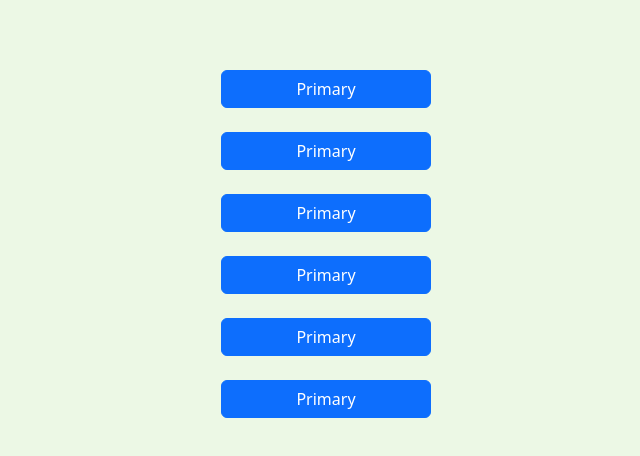
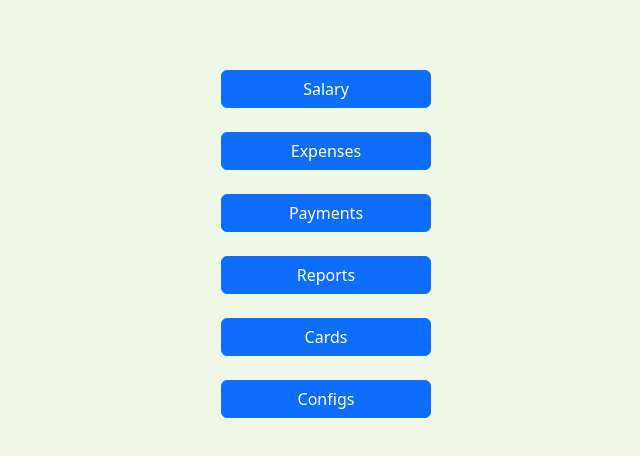
Before and after one commit to ThiagoFragaK/myFinanz, a Nuxt app: page / in a window 1280 px wide. Shown: the part 152-608 px from the top of the page, without its empty margins (0-640 px from the left). Built offline with nearby package versions, Linux system fonts and the light colour scheme; what vue3-apexcharts would draw is missing.

Commit message:
Add: Home component

```diff
--- a/components/home/HomeComponent.vue
+++ b/components/home/HomeComponent.vue
@@ -3,23 +3,82 @@
         <div class="col-2"></div>
         <div class="col-2 mt-5">
             <div class="row mt-4">
-                <button type="button" class="btn btn-primary">Primary</button>
+                <button type="button" class="btn btn-primary">Salary</button>
             </div>
             <div class="row mt-4">
-                <button type="button" class="btn btn-primary">Primary</button>
+                <button type="button" class="btn btn-primary">Expenses</button>
             </div>
             <div class="row mt-4">
-                <button type="button" class="btn btn-primary">Primary</button>
+                <button type="button" class="btn btn-primary">Payments</button>
             </div>
             <div class="row mt-4">
-                <button type="button" class="btn btn-primary">Primary</button>
+                <button type="button" class="btn btn-primary">Reports</button>
             </div>
             <div class="row mt-4">
-                <button type="button" class="btn btn-primary">Primary</button>
+                <button type="button" class="btn btn-primary">Cards</button>
             </div>
             <div class="row mt-4">
-                <button type="button" class="btn btn-primary">Primary</button>
+                <button type="button" class="btn btn-primary">Configs</button>
+            </div>
+        </div>
+        <div class="col-2"></div>
+        <div class="col-5">
+            <div class="row">
+                <apexchart
+                  type="line"
+                  :options="barChartOptions"
+                  :series="barSeries"
+                  height="350"
+                />
+            </div>
+            <div class="row">
+                <apexchart
+                    type="pie"
+                    height="350"
+                    :options="pieChartOptions"
+                    :series="pieSeries"
+                />
             </div>
         </div>
     </div>
+    <div>
+    </div>
 </template>
+
+<script>
+export default {
+    data() {
+        return {
+            // Bar Chart
+            barChartOptions: {
+                chart: {
+                id: 'sales-bar',
+                toolbar: { show: false }
+                },
+                xaxis: {
+                categories: ['Jan', 'Feb', 'Mar', 'Apr']
+                },
+                colors: ['#347571', '#533f41', '#344c5b']
+            },
+            barSeries: [
+                { name: 'Online Sales', data: [90, 30, 65, 50] },
+                { name: 'In-Store Sales', data: [30, 40, 15, 30] },
+                { name: 'Wholesale', data: [30, 20, 15, 50] }
+            ],
+
+            // Pie Chart
+            pieChartOptions: {
+                chart: {
+                type: 'pie'
+                },
+                labels: ['Online', 'In-Store', 'Wholesale'],
+                legend: {
+                position: 'bottom'
+                },
+                colors: ['#347571', '#533f41', '#344c5b']
+            },
+            pieSeries: [215, 115, 100] // Total of each category
+        }
+    }
+}
+</script>
```
